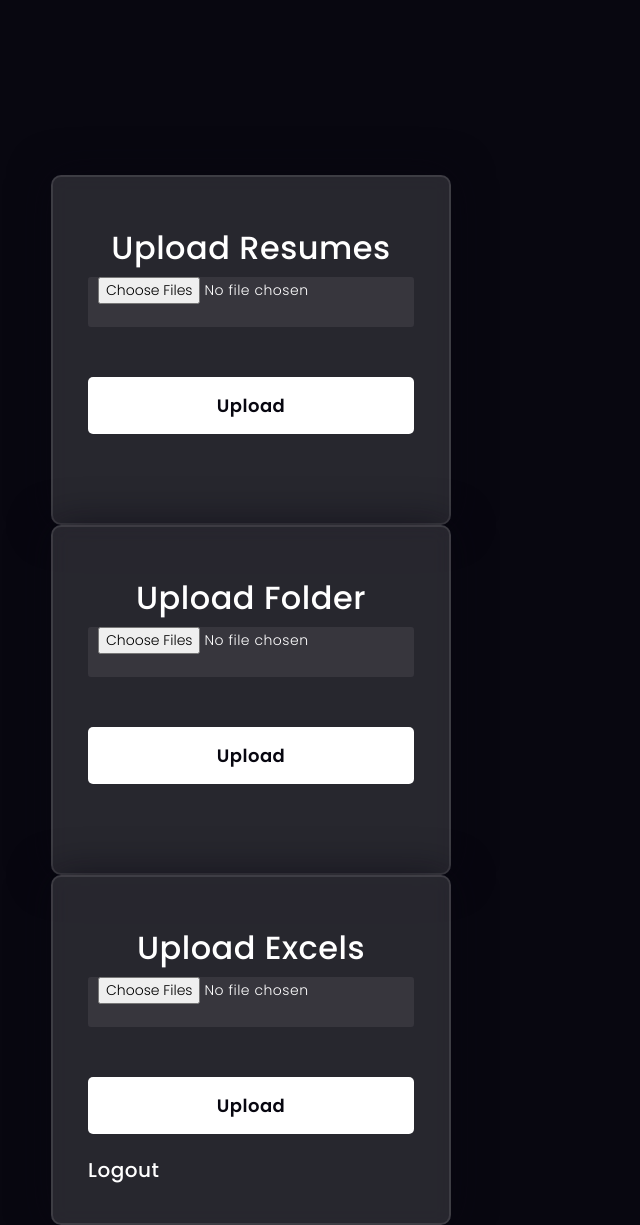
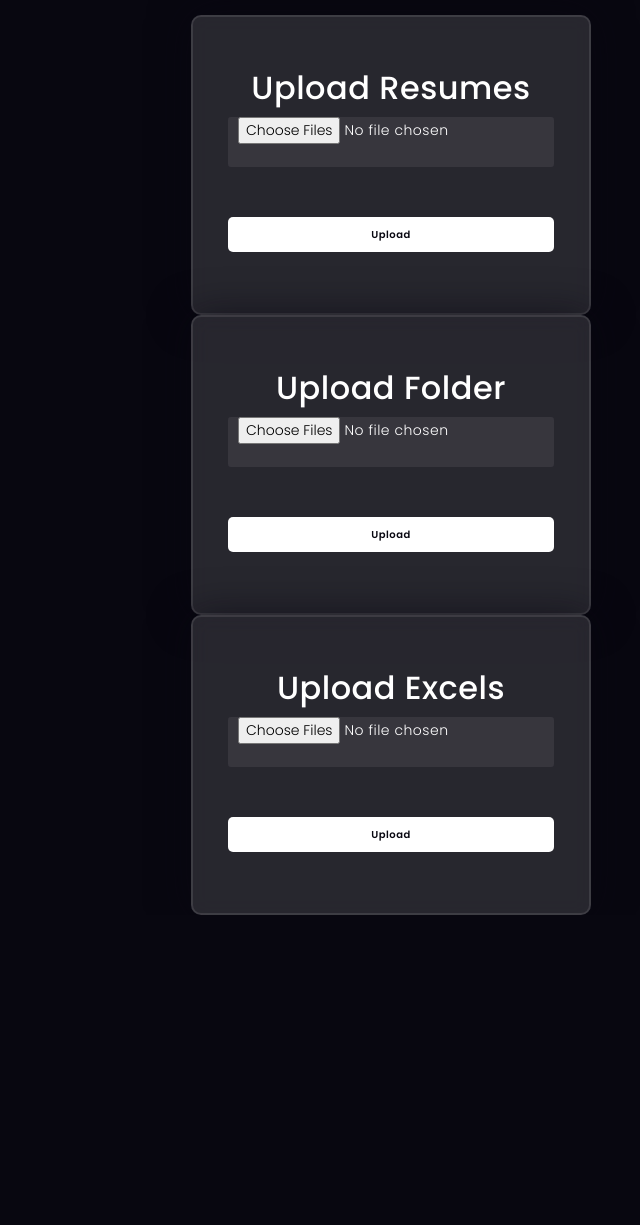
Before and after one commit to dastagirig1996/ReadResumesProject, a Django app: page / in a window 1280 px wide. Shown: the whole page, without its empty margins (349-989 px from the left). After the commit the page ends 915 px from the top, so only its background shows below. Run offline with Django 4.2, Linux system fonts and the light colour scheme.

Commit message:
modified

```diff
--- a/EmployeeResumeRead/EmployeeSalary/settings.py
+++ b/EmployeeResumeRead/EmployeeSalary/settings.py
@@ -103,8 +103,7 @@ AUTH_PASSWORD_VALIDATORS = [
 
 # Internationalization
 # https://docs.djangoproject.com/en/4.2/topics/i18n/
-
-LANGUAGE_CODE = "en-us"
+STATICFILES_DIRS = [BASE_DIR / "static"]
 
 TIME_ZONE = "UTC"
 
--- a/EmployeeResumeRead/salary/views.py
+++ b/EmployeeResumeRead/salary/views.py
@@ -69,6 +69,7 @@ def process_salary(request):
         for uploaded_file in uploaded_files:
             # import pdb; pdb.set_trace()
             fileName = uploaded_file.name
+            print(fileName)
             if fileName.endswith(".pdf"):
                 op = extract_salary_data(uploaded_file)
                 data.extend(findunique(data,op,fileName))
@@ -79,15 +80,17 @@ def process_salary(request):
 
             elif fileName.endswith(".xlsx"):
                 df = pd.read_excel(uploaded_file)
+                # import pdb; pdb.set_trace()
                 dfs.append(df)
             # filesList.append(fileName)
-        # excel_file = 'empty.xlsx'
+        excel_file = 'empty.xlsx'
         if data:
             df = pd.DataFrame(data)
             excel_file = 'employee_resumes_data.xlsx'
             df.to_excel(excel_file,index=False)
         elif dfs:
             merged_df = pd.concat(dfs,ignore_index=True)
+            merged_df = merged_df.drop_duplicates(subset = ['Email_id'])
             excel_file = 'merged_excels.xlsx'
             merged_df.to_excel(excel_file,index=False)
         fh = open(excel_file,'rb')
--- a/EmployeeResumeRead/templates/process_salary_slip.html
+++ b/EmployeeResumeRead/templates/process_salary_slip.html
@@ -4,6 +4,7 @@
 <html lang="en">
 <head>
     <meta charset="UTF-8">
+
     <title>Title</title>
  {% load static %}
  <link href="{% static 'css/one.css' %}" rel="stylesheet">
@@ -95,11 +96,11 @@ body{
     bottom: -80px;
 }
 form{
-    height: 350px;
+    height: 300px;
     width: 400px;
     background-color: rgba(255,255,255,0.13);
     /* position: absolute;*/
-    transform: translate(+100%,+50%);
+    transform: translate(+135%,+5%);
     top: 50%;
     left: 50%;
     border-radius: 10px;
@@ -147,8 +148,8 @@ button{
     width: 100%;
     background-color: #ffffff;
     color: #080710;
-    padding: 15px 0;
-    font-size: 18px;
+    padding: 10px 0;
+    font-size: 10px;
     font-weight: 600;
     border-radius: 5px;
     cursor: pointer;
@@ -182,7 +183,7 @@ button{
 
 
 
-        <form method="post" enctype="multipart/form-data">
+        <form  method="post" enctype="multipart/form-data">
             {% csrf_token %}
         <h3>Upload Resumes</h3>
 
@@ -193,7 +194,7 @@ button{
 
     </form>
 
-    <form method="post" enctype="multipart/form-data">
+    <form   method="post" enctype="multipart/form-data">
         {% csrf_token %}
     <h3>Upload Folder</h3>
 
@@ -203,20 +204,18 @@ button{
         <button type="submit">Upload</button>
 
 </form>
-<form method="post" enctype="multipart/form-data">
+
+
+<form  method="post" enctype="multipart/form-data">
     {% csrf_token %}
 <h3>Upload Excels</h3>
-
-<input type="file" accept=".xlsx, .xls, application/vnd.openxmlformats-officedocument.spreadsheetml.sheet" multiple>
-
-    <!-- {{form.as_p}} -->
-
-    <button type="submit">Upload</button>
-    <br><br>
-
-            <a class="dropdown-item" href="{% url 'logout' %}"><h5>Logout</h5></a><br>
+        <input type="file" name = 'files' accept=".xlsx, .xls, application/vnd.openxmlformats-officedocument.spreadsheetml.sheet" multiple>
+            <button type="submit">Upload</button>
+            <br><br>
 
 </form>
+
+
 </body>
 </html>
 <!-- partial -->
```
Also changed, not shown: EmployeeResumeRead/templates/nav.html (deleted), 2 other files.
